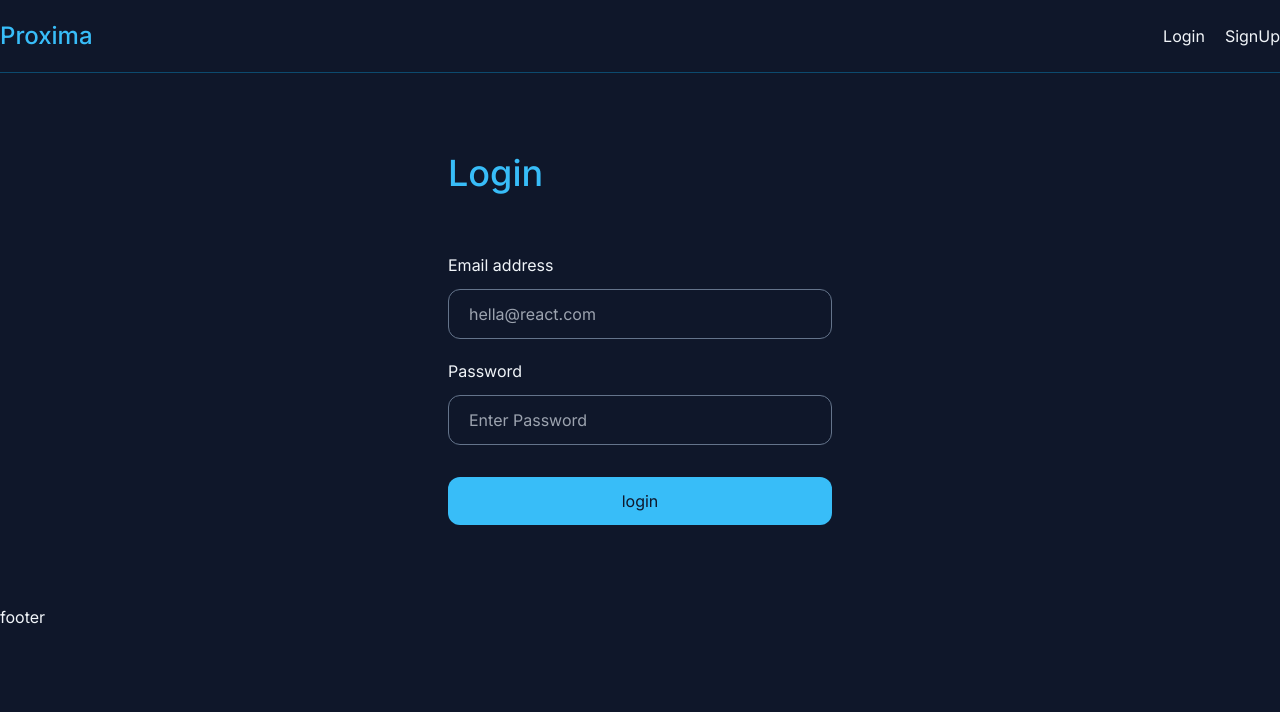
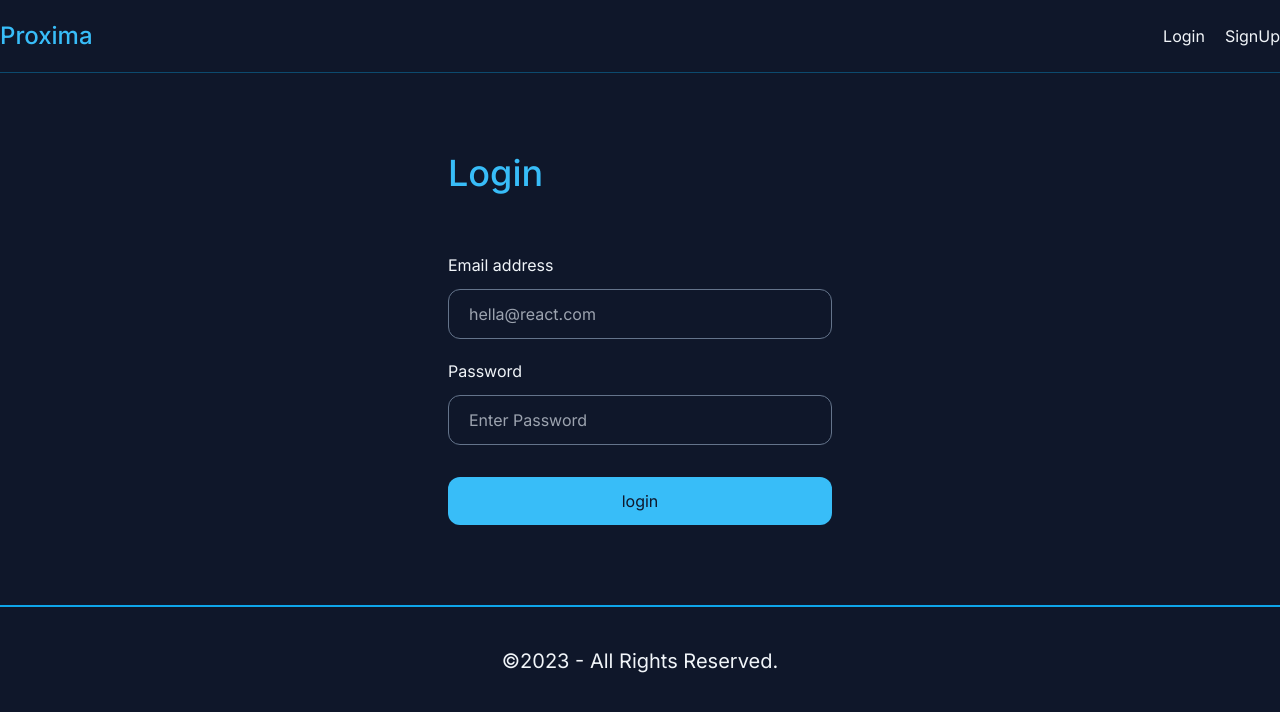
Before and after one commit to nasimhelal-cell/proxima-client, a React (Create React App) app: page /login in a window 1280 px wide. Shown: the top 712 px of the page. Built offline with nearby package versions, Linux system fonts and the light colour scheme.

Commit message:
Footer added

```diff
--- a/src/components/Footer.js
+++ b/src/components/Footer.js
@@ -1,7 +1,11 @@
 import React from "react";
 
 const Footer = () => {
-  return <div>footer</div>;
+  return (
+    <div className="py-10 border-t-2 border-sky-500 text-center text-xl">
+      &copy;{new Date().getFullYear()} - All Rights Reserved.
+    </div>
+  );
 };
 
 export default Footer;
```
